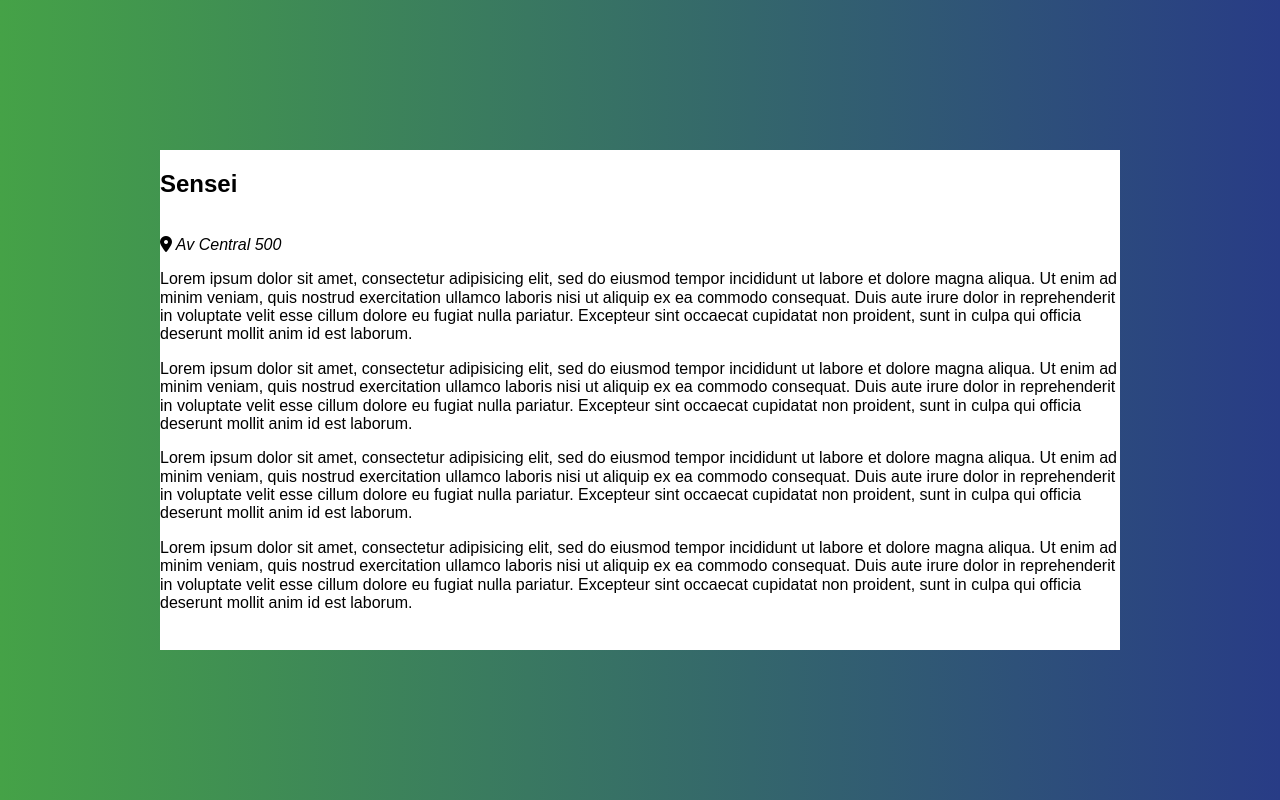
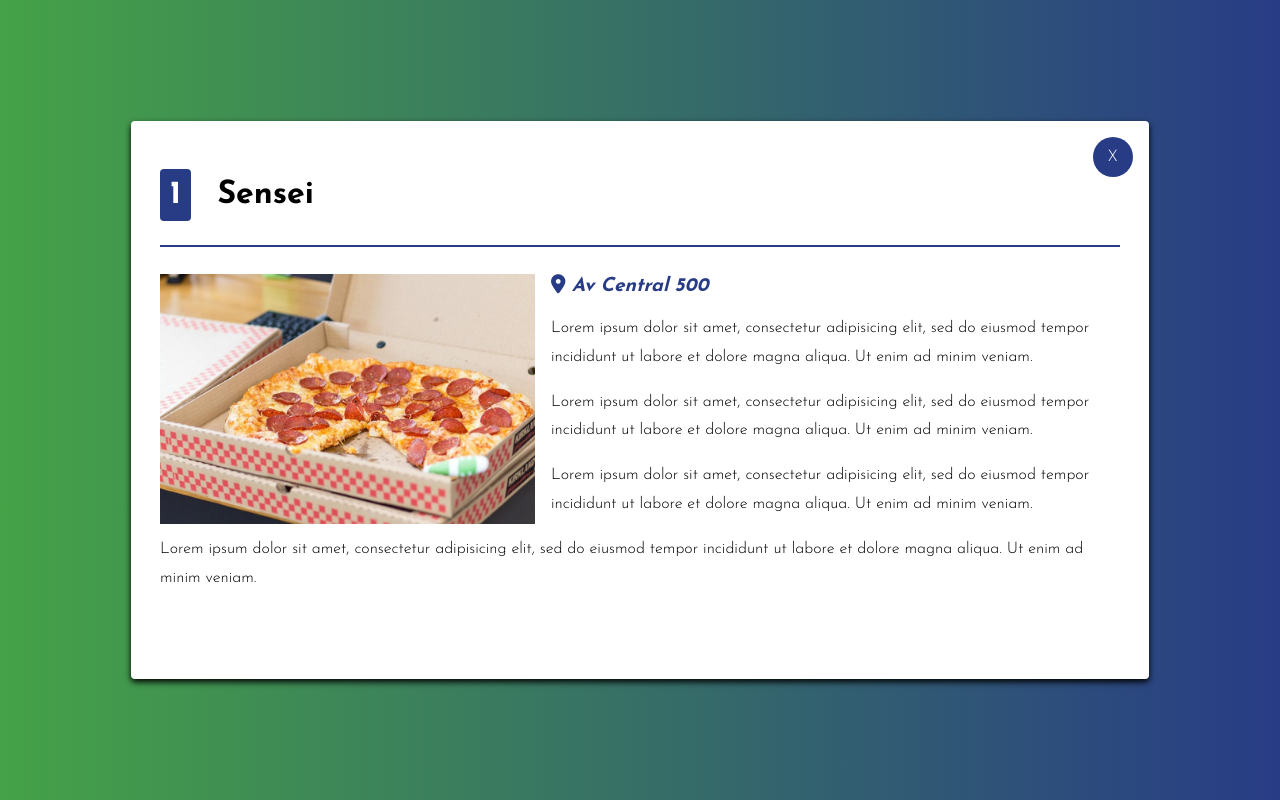
Before and after one commit to ignahrz98/ignahrz98.github.com, a plain HTML site: page boletines/restaurantes/sensei.html in a window 1280 px wide. Drawn offline with nearby package versions, Linux system fonts and the light colour scheme.

Commit message:
CSS Completado
Terminé el módulo de CSS del Curso

```diff
--- a/boletines/assets/css/main.css
+++ b/boletines/assets/css/main.css
@@ -4,10 +4,25 @@ Marrón:  #8E4A49;
 Verde semi oscuro:  #8E4A49;
 Verde alegre: #80FFEC;
 Verde mas claro: #C2FBEF;
+Azul:  #283c86;
 */
 
 html {
 	font-family: 'Josefin Sans', sans-serif;
+}
+
+a {
+	text-decoration: none;
+	color: #283c86;
+}
+
+a:hover {
+	opacity: 0.8;
+}
+
+.title {
+	text-transform: uppercase;
+	text-align: center;
 }
 
 .container {
@@ -27,18 +42,80 @@ html {
 	width: 100%;
 	height: 100%;
 	background-color: #fff;
+	box-shadow: 0 3px 6px #000;
+	border-radius: 4px;
+	position: relative;
+	padding: 1.8em;
 }
 
-.red {
-	height: 200px;
-	width: 100px;
-	background-color: red;
+.actions {
+	position: absolute;
+	top: 1em;
+	right: 1em;
 }
 
-#boton-pago {
-	background-color: yellow;
+.close {
+	height: 40px;
+	width: 40px;
+	color: white;
+	border-radius: 50%;
+	background-color: #283c86;
+	display: inline-block;
+	font-weight: 300;
+	cursor: pointer;
+	display: flex;
+	align-items: center;
+	justify-content: center;
 }
 
-td {
-	border: solid 1px;
+.paragraph {
+	line-height: 1.8em;
+	font-weight: 300;
 }
+
+.fa-star {
+	color: #ffc400;
+}
+
+.table {
+	width: 100%;
+	border-spacing: 0;
+}
+
+.table td, .table th {
+	padding: 1em;
+	text-align: left;
+}
+
+.table tr:nth-child(even){
+	background-color: #C2FBEF;
+}
+
+.title-item {
+	/*border-bottom-style: solid;
+	border-width: 2px;
+	border-color: #283c86;*/
+	border-bottom: solid 2px #283c86;
+	padding-bottom: 1em;
+	font-size: 2em;
+}
+
+.address {
+	font-weight: bold;
+	color: #283c86;
+	font-size: 1.2em;
+}
+
+.main-image {
+	float: left;
+	margin-right: 1em;
+	height: 250px;
+}
+
+.position {
+	background-color: #283c86;
+	color: white;
+	padding: 10px;
+	border-radius: 4px;
+	margin-right: 0.5em;
+}
--- a/boletines/restaurantes/sensei.html
+++ b/boletines/restaurantes/sensei.html
@@ -4,59 +4,53 @@
 	<meta charset="utf-8">
 	<meta name="viewport" content="width=device-width, initial-scale=1">
 	<title>Las mejores pizzas de mi ciudad</title>
+	<link rel="preconnect" href="https://fonts.googleapis.com">
+	<link rel="preconnect" href="https://fonts.gstatic.com" crossorigin>
+	<link href="https://fonts.googleapis.com/css2?family=Josefin+Sans:wght@300;400;700&display=swap" rel="stylesheet">
 	<link rel="stylesheet" type="text/css" href="../assets/css/normalize.css">
 	<link rel="stylesheet" type="text/css" href="../fontawesome/css/all.min.css">
 	<link rel="stylesheet" type="text/css" href="../assets/css/main.css">
+	<link rel="stylesheet" href="https://cdnjs.cloudflare.com/ajax/libs/animate.css/4.1.1/animate.min.css">
 </head>
 <body>
 	<div class="container">
-		<div class="content">
+		<div class="content animate__animated animate__fadeInDownBig">
+			<div class="actions">
+				<a href="../" class="close"><span>X</span></a>
+			</div>
 			<header>
-				<h2>Sensei</h2>
+				<h2 class="title-item">
+					<span class="position">1</span>
+					Sensei
+				</h2>
 			</header>
 
 			<section>
-				<img src="">
+				<img src="../assets/images/comida.jpg" class="main-image" alt="Foto de una pizza">
 				<div class="text">
-					<address>
+					<address class="address">
 						<i class="fa-solid fa-location-dot"></i>
 						Av Central 500
 					</address>
 
-					<p>
+					<p class="paragraph">
 						Lorem ipsum dolor sit amet, consectetur adipisicing elit, sed do eiusmod
-						tempor incididunt ut labore et dolore magna aliqua. Ut enim ad minim veniam,
-						quis nostrud exercitation ullamco laboris nisi ut aliquip ex ea commodo
-						consequat. Duis aute irure dolor in reprehenderit in voluptate velit esse
-						cillum dolore eu fugiat nulla pariatur. Excepteur sint occaecat cupidatat non
-						proident, sunt in culpa qui officia deserunt mollit anim id est laborum.
+						tempor incididunt ut labore et dolore magna aliqua. Ut enim ad minim veniam.
 					</p>
 
-					<p>
+					<p class="paragraph">
 						Lorem ipsum dolor sit amet, consectetur adipisicing elit, sed do eiusmod
-						tempor incididunt ut labore et dolore magna aliqua. Ut enim ad minim veniam,
-						quis nostrud exercitation ullamco laboris nisi ut aliquip ex ea commodo
-						consequat. Duis aute irure dolor in reprehenderit in voluptate velit esse
-						cillum dolore eu fugiat nulla pariatur. Excepteur sint occaecat cupidatat non
-						proident, sunt in culpa qui officia deserunt mollit anim id est laborum.
+						tempor incididunt ut labore et dolore magna aliqua. Ut enim ad minim veniam.
 					</p>
 
-					<p>
+					<p class="paragraph">
 						Lorem ipsum dolor sit amet, consectetur adipisicing elit, sed do eiusmod
-						tempor incididunt ut labore et dolore magna aliqua. Ut enim ad minim veniam,
-						quis nostrud exercitation ullamco laboris nisi ut aliquip ex ea commodo
-						consequat. Duis aute irure dolor in reprehenderit in voluptate velit esse
-						cillum dolore eu fugiat nulla pariatur. Excepteur sint occaecat cupidatat non
-						proident, sunt in culpa qui officia deserunt mollit anim id est laborum.
+						tempor incididunt ut labore et dolore magna aliqua. Ut enim ad minim veniam.
 					</p>
 
-					<p>
+					<p class="paragraph">
 						Lorem ipsum dolor sit amet, consectetur adipisicing elit, sed do eiusmod
-						tempor incididunt ut labore et dolore magna aliqua. Ut enim ad minim veniam,
-						quis nostrud exercitation ullamco laboris nisi ut aliquip ex ea commodo
-						consequat. Duis aute irure dolor in reprehenderit in voluptate velit esse
-						cillum dolore eu fugiat nulla pariatur. Excepteur sint occaecat cupidatat non
-						proident, sunt in culpa qui officia deserunt mollit anim id est laborum.
+						tempor incididunt ut labore et dolore magna aliqua. Ut enim ad minim veniam.
 					</p>
 				</div>
 			</section>
```
Also changed, not shown: boletines/index.html (+21 -3 lines), boletines/assets/images/comida.jpg (added).
